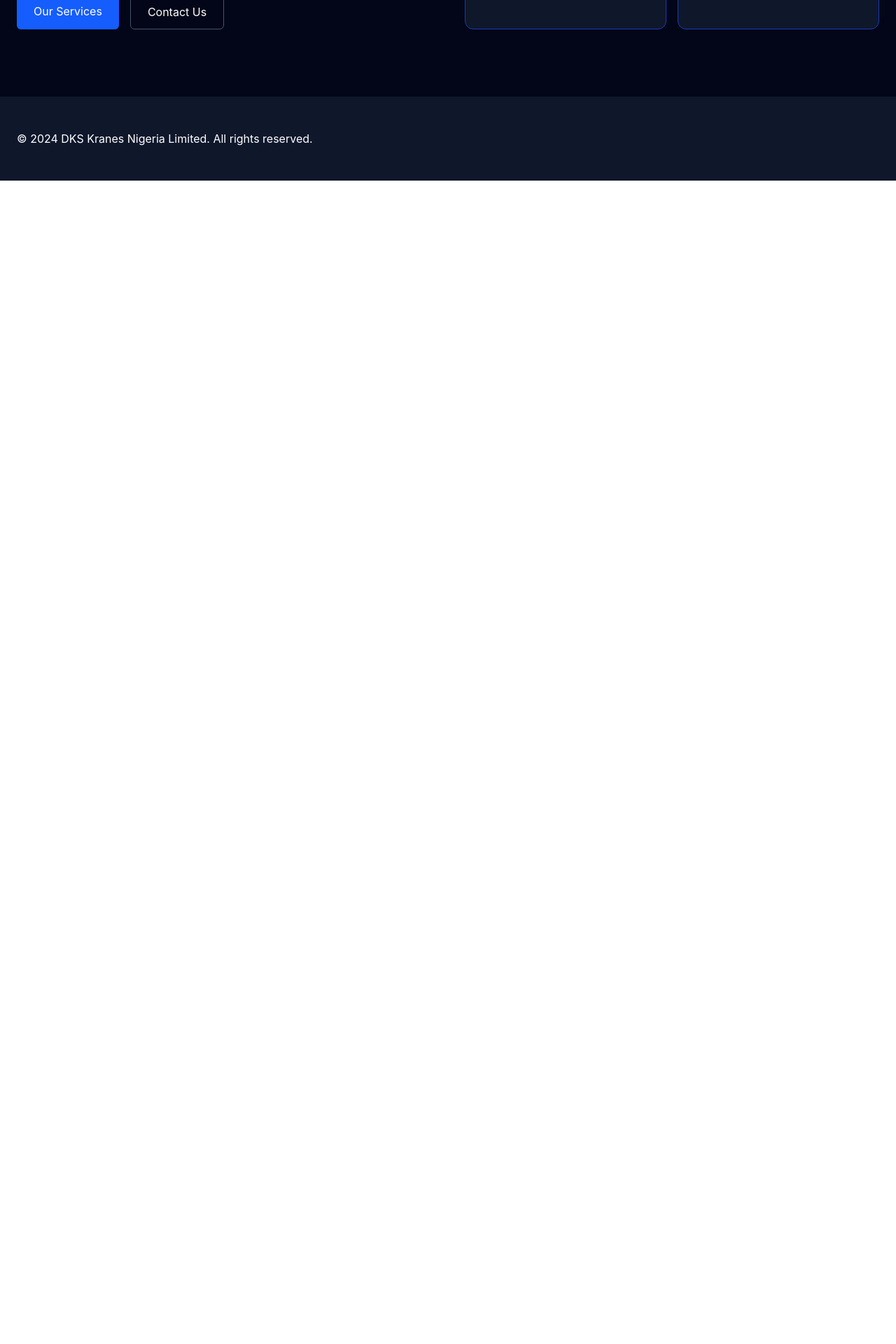
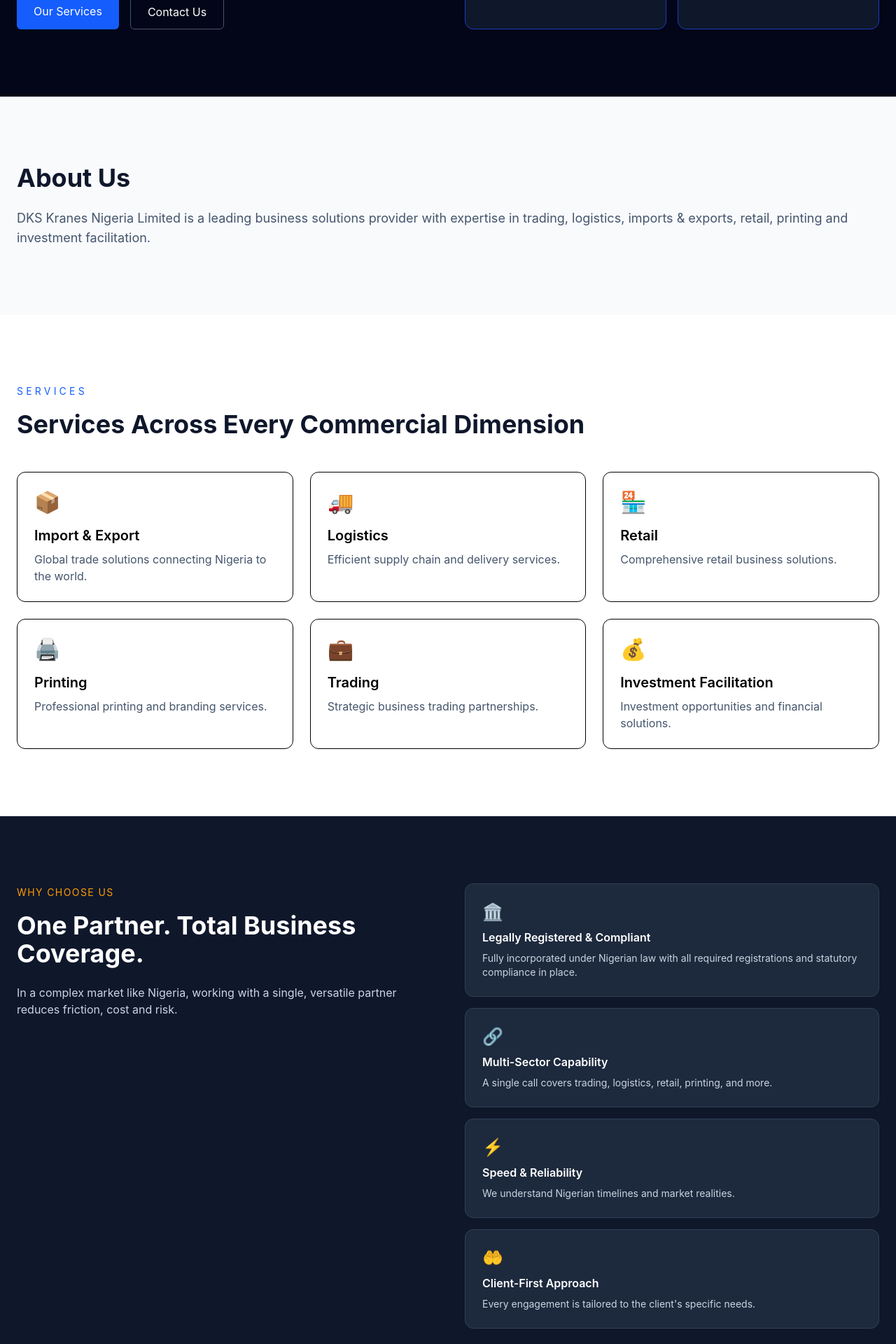
Before and after one commit to Olamiwale/dks-vite, a React (Vite) app: page / in a window 1280 px wide. Shown: the part 780-2700 px from the top of the page at 70% size. Before the commit the page ends 1038 px from the top, so only its background shows below. Built offline with nearby package versions, Linux system fonts and the light colour scheme.

Commit message:
second commit

```diff
--- a/src/App.jsx
+++ b/src/App.jsx
@@ -1,18 +1,23 @@
-import { BrowserRouter as Router, Routes, Route } from 'react-router-dom';
-import Home from './pages/Home';
-import About from './pages/About';
-import Services from './pages/Services';
-import Contact from './pages/Contact';
+import Navbar from "./components/Navbar";
+import Hero from "./components/Hero";
+import AboutSection from "./components/AboutSection";
+import ServicesSection from "./components/ServicesSection";
+import WhyChooseUs from "./components/WhyChooseUs";
+import ContactSection from "./components/ContactSection";
+import Footer from "./components/Footer";
 
-export default function App() {
+function App() {
   return (
-    <Router>
-      <Routes>
-        <Route path="/" element={<Home />} />
-        <Route path="/about" element={<About />} />
-        <Route path="/services" element={<Services />} />
-        <Route path="/contact" element={<Contact />} />
-      </Routes>
-    </Router>
+    <>
+      <Navbar />
+      <Hero />
+      <AboutSection />
+      <ServicesSection />
+      <WhyChooseUs />
+      <ContactSection />
+      <Footer />
+    </>
   );
 }
+
+export default App;
--- a/src/components/ContactSection.jsx
+++ b/src/components/ContactSection.jsx
@@ -1,25 +1,95 @@
 export default function ContactSection() {
   return (
-    <section className="bg-slate-950 py-24 text-white">
+    <section id="contact" className="bg-slate-50 py-24">
       <div className="mx-auto max-w-7xl px-6">
-        <h2 className="text-4xl font-bold">Get In Touch</h2>
-        <form className="mt-12 max-w-2xl">
-          <div className="mb-6">
-            <label className="block text-sm font-medium">Name</label>
-            <input type="text" className="mt-2 w-full rounded-lg border border-slate-600 bg-slate-900 px-4 py-2 text-white" />
+
+        <div className="grid gap-12 lg:grid-cols-2">
+
+          <div>
+            <span className="text-sm uppercase tracking-widest text-blue-600">
+              Contact Us
+            </span>
+
+            <h2 className="mt-4 text-4xl font-bold text-slate-900">
+              Let's Do Business Together
+            </h2>
+
+            <p className="mt-4 text-slate-600">
+              Reach out to discuss a contract, request a quote,
+              or explore a partnership opportunity.
+            </p>
+
+            <div className="mt-10 space-y-6">
+              <div>
+                <p className="font-semibold">📍 Location</p>
+                <p>Nigeria</p>
+              </div>
+
+              <div>
+                <p className="font-semibold">📧 Email</p>
+                <p>info@dkskranes.com.ng</p>
+              </div>
+
+              <div>
+                <p className="font-semibold">📞 Phone</p>
+                <p>+234 000 000 0000</p>
+              </div>
+
+              <div>
+                <p className="font-semibold">🕐 Business Hours</p>
+                <p>Monday – Friday, 8am – 5pm WAT</p>
+              </div>
+            </div>
           </div>
-          <div className="mb-6">
-            <label className="block text-sm font-medium">Email</label>
-            <input type="email" className="mt-2 w-full rounded-lg border border-slate-600 bg-slate-900 px-4 py-2 text-white" />
-          </div>
-          <div className="mb-6">
-            <label className="block text-sm font-medium">Message</label>
-            <textarea className="mt-2 w-full rounded-lg border border-slate-600 bg-slate-900 px-4 py-2 text-white"></textarea>
-          </div>
-          <button type="submit" className="rounded-md bg-blue-600 px-6 py-3 font-semibold hover:bg-blue-700">
-            Send Message
-          </button>
-        </form>
+
+          <form className="space-y-4 rounded-2xl bg-white p-8 shadow">
+            <div className="grid gap-4 md:grid-cols-2">
+              <input
+                type="text"
+                placeholder="Full Name"
+                className="rounded-lg border p-3"
+              />
+
+              <input
+                type="tel"
+                placeholder="Phone Number"
+                className="rounded-lg border p-3"
+              />
+            </div>
+
+            <input
+              type="email"
+              placeholder="Email Address"
+              className="w-full rounded-lg border p-3"
+            />
+
+            <select className="w-full rounded-lg border p-3">
+              <option>Select a service...</option>
+              <option>General Contracts</option>
+              <option>Investment Services</option>
+              <option>General Merchandise</option>
+              <option>Boutique & Retail</option>
+              <option>Imports & Exports</option>
+              <option>Haulage & Logistics</option>
+              <option>Commission Agency</option>
+              <option>Supply of Goods</option>
+              <option>Printing Services</option>
+            </select>
+
+            <textarea
+              rows={5}
+              placeholder="Tell us about your requirement..."
+              className="w-full rounded-lg border p-3"
+            />
+
+            <button
+              type="submit"
+              className="rounded-lg bg-blue-600 px-6 py-3 text-white hover:bg-blue-700"
+            >
+              Send Enquiry
+            </button>
+          </form>
+        </div>
       </div>
     </section>
   );
--- a/src/components/Footer.jsx
+++ b/src/components/Footer.jsx
@@ -1,8 +1,73 @@
 export default function Footer() {
   return (
-    <footer className="bg-slate-900 text-white">
-      <div className="mx-auto max-w-7xl px-6 py-12">
-        <p>&copy; 2024 DKS Kranes Nigeria Limited. All rights reserved.</p>
+    <footer className="bg-slate-950 text-slate-400">
+      <div className="mx-auto max-w-7xl px-6 py-16">
+
+        <div className="grid gap-10 md:grid-cols-2 lg:grid-cols-4">
+
+          <div>
+            <div className="mb-4 flex items-center gap-3">
+              <div className="flex h-10 w-10 items-center justify-center rounded bg-amber-500 font-bold text-slate-900">
+                DKS
+              </div>
+
+              <div>
+                <h3 className="font-semibold text-white">
+                  DKS Kranes Nigeria Limited
+                </h3>
+                <p className="text-xs text-slate-500">
+                  Registered in Nigeria
+                </p>
+              </div>
+            </div>
+
+            <p>
+              A diversified Nigerian enterprise delivering trusted
+              commercial, logistics, retail and investment services.
+            </p>
+          </div>
+
+          <div>
+            <h4 className="mb-4 font-semibold text-white">
+              Services
+            </h4>
+
+            <ul className="space-y-2">
+              <li>General Contracts</li>
+              <li>Trading & Merchandise</li>
+              <li>Imports & Exports</li>
+              <li>Haulage & Logistics</li>
+            </ul>
+          </div>
+
+          <div>
+            <h4 className="mb-4 font-semibold text-white">
+              Company
+            </h4>
+
+            <ul className="space-y-2">
+              <li>About Us</li>
+              <li>Why Choose Us</li>
+              <li>Contact</li>
+            </ul>
+          </div>
+
+          <div>
+            <h4 className="mb-4 font-semibold text-white">
+              Contact
+            </h4>
+
+            <ul className="space-y-2">
+              <li>info@dkskranes.com.ng</li>
+              <li>+234 000 000 0000</li>
+              <li>Nigeria</li>
+            </ul>
+          </div>
+        </div>
+
+        <div className="mt-12 border-t border-slate-800 pt-8 text-center">
+          © 2025 DKS Kranes Nigeria Limited. All rights reserved.
+        </div>
       </div>
     </footer>
   );
--- a/src/components/Navbar.jsx
+++ b/src/components/Navbar.jsx
@@ -17,7 +17,7 @@ export default function Navbar() {
           </div>
         </a>
 
-        <div className="hidden gap-8 md:flex">
+        {/* <div className="hidden gap-8 md:flex">
           <a href="/about" className="text-slate-300 hover:text-white">
             About
           </a>
@@ -27,10 +27,10 @@ export default function Navbar() {
           <a href="/contact" className="text-slate-300 hover:text-white">
             Contact
           </a>
-        </div>
+        </div> */}
 
         <a
-          href="/contact"
+          href="#contact"
           className="rounded-md bg-blue-600 px-5 py-2 text-white hover:bg-blue-700"
         >
           Get In Touch
--- a/src/components/WhyChooseUs.jsx
+++ b/src/components/WhyChooseUs.jsx
@@ -1,20 +1,63 @@
 export default function WhyChooseUs() {
+  const reasons = [
+    {
+      icon: "🏛️",
+      title: "Legally Registered & Compliant",
+      description:
+        "Fully incorporated under Nigerian law with all required registrations and statutory compliance in place.",
+    },
+    {
+      icon: "🔗",
+      title: "Multi-Sector Capability",
+      description:
+        "A single call covers trading, logistics, retail, printing, and more.",
+    },
+    {
+      icon: "⚡",
+      title: "Speed & Reliability",
+      description:
+        "We understand Nigerian timelines and market realities.",
+    },
+    {
+      icon: "🤲",
+      title: "Client-First Approach",
+      description:
+        "Every engagement is tailored to the client's specific needs.",
+    },
+  ];
+
   return (
     <section className="bg-slate-900 py-24 text-white">
       <div className="mx-auto max-w-7xl px-6">
-        <h2 className="text-4xl font-bold">Why Choose Us</h2>
-        <div className="mt-12 grid gap-8 md:grid-cols-3">
+        <div className="grid gap-12 lg:grid-cols-2">
           <div>
-            <h3 className="mb-2 text-xl font-semibold">Experience</h3>
-            <p className="text-slate-300">Years of proven expertise in business solutions.</p>
+            <span className="text-sm uppercase tracking-widest text-amber-500">
+              Why Choose Us
+            </span>
+
+            <h2 className="mt-4 text-4xl font-bold">
+              One Partner. Total Business Coverage.
+            </h2>
+
+            <p className="mt-6 text-slate-300">
+              In a complex market like Nigeria, working with a single,
+              versatile partner reduces friction, cost and risk.
+            </p>
           </div>
-          <div>
-            <h3 className="mb-2 text-xl font-semibold">Reliability</h3>
-            <p className="text-slate-300">Trusted partner for businesses across Nigeria.</p>
-          </div>
-          <div>
-            <h3 className="mb-2 text-xl font-semibold">Innovation</h3>
-            <p className="text-slate-300">Modern solutions for contemporary challenges.</p>
+
+          <div className="space-y-4">
+            {reasons.map((reason) => (
+              <div
+                key={reason.title}
+                className="rounded-xl border border-slate-700 bg-slate-800 p-6"
+              >
+                <div className="mb-2 text-2xl">{reason.icon}</div>
+                <h3 className="font-semibold">{reason.title}</h3>
+                <p className="mt-2 text-sm text-slate-300">
+                  {reason.description}
+                </p>
+              </div>
+            ))}
           </div>
         </div>
       </div>
--- a/src/index.css
+++ b/src/index.css
@@ -1 +1,5 @@
 @import "tailwindcss";
+
+html {
+  scroll-behavior: smooth;
+}
--- a/src/pages/About.jsx
+++ /dev/null
@@ -1,13 +0,0 @@
-import Navbar from '../components/Navbar';
-import AboutSection from '../components/AboutSection';
-import Footer from '../components/Footer';
-
-export default function About() {
-  return (
-    <div>
-      <Navbar />
-      <AboutSection />
-      <Footer />
-    </div>
-  );
-}
--- a/src/pages/Contact.jsx
+++ /dev/null
@@ -1,13 +0,0 @@
-import Navbar from '../components/Navbar';
-import ContactSection from '../components/ContactSection';
-import Footer from '../components/Footer';
-
-export default function Contact() {
-  return (
-    <div>
-      <Navbar />
-      <ContactSection />
-      <Footer />
-    </div>
-  );
-}
--- a/src/pages/Home.jsx
+++ /dev/null
@@ -1,13 +0,0 @@
-import Navbar from '../components/Navbar';
-import Hero from '../components/Hero';
-import Footer from '../components/Footer';
-
-export default function Home() {
-  return (
-    <div>
-      <Navbar />
-      <Hero />
-      <Footer />
-    </div>
-  );
-}
--- a/src/pages/Services.jsx
+++ /dev/null
@@ -1,13 +0,0 @@
-import Navbar from '../components/Navbar';
-import ServicesSection from '../components/ServicesSection';
-import Footer from '../components/Footer';
-
-export default function Services() {
-  return (
-    <div>
-      <Navbar />
-      <ServicesSection />
-      <Footer />
-    </div>
-  );
-}
```
Also changed, not shown: src/data/services.ts (deleted, +0 -18 lines).
